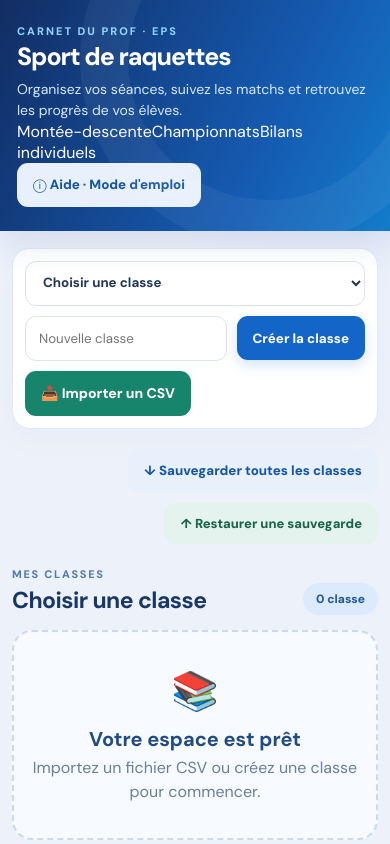
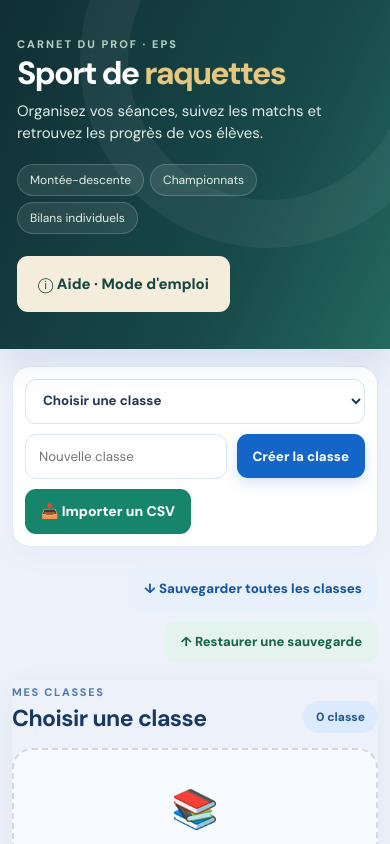
Before and after one commit to EPS-BARLETTA/Sports-de-raquettes-par-sexe, a React (Vite) app: page / in a window 390 px wide. Shown: the top 844 px of the page. Built offline with nearby package versions, Linux system fonts and the light colour scheme.

Commit message:
Design raffine de la page de garde et bouton aide persistant

```diff
--- a/src/app.css
+++ b/src/app.css
@@ -143,3 +143,7 @@
 @media(max-width:850px){.raquettes-app .court-workspace{grid-template-columns:1fr}.raquettes-app .students-panel,.raquettes-app .courts-panel{padding:15px}}
 
 .session-picker{display:flex;align-items:center;gap:14px;flex-wrap:wrap;padding:15px 18px;margin:16px 0;background:#edf4fc;border-radius:15px}.session-picker strong{font-size:16px;color:#224b7c}.session-picker select{min-width:210px;font-size:16px!important}.session-archive{padding:20px;border:2px solid #c9dcee;border-radius:18px;margin-bottom:15px;background:#f7fbff}.session-archive table{width:100%;border-collapse:collapse}.session-archive th,.session-archive td{padding:10px;text-align:left;border-bottom:1px solid #deebf4}.return-notice{background:#fff6e9;border:1px solid #e5cfa9;border-radius:14px;padding:17px;margin:14px 0}.return-notice strong{font-size:17px;color:#81571e}.return-notice p{font-size:14px;color:#6b572d}.help-dialog{background:#fff;border-radius:22px;padding:25px;width:min(740px,100%);max-height:88vh;overflow-y:auto}.help-dialog h2{font-size:26px}.help-sections{display:grid;grid-template-columns:repeat(2,minmax(0,1fr));gap:12px;margin:18px 0}.help-sections section{background:#f4f8fc;border:1px solid #dfebf4;border-radius:15px;padding:17px}.help-sections h3{font-size:17px;color:#205b86;margin:0 0 8px}.help-sections p{font-size:14px;line-height:1.55;color:#536c7e;margin:0}@media(max-width:650px){.help-sections{grid-template-columns:1fr}}
+
+/* Identité d'accueil sobre et professionnelle */
+.raquettes-app>.app-heading{display:flex;align-items:center;justify-content:space-between;gap:22px;min-height:210px;background:linear-gradient(115deg,#102f35 0%,#184a4a 65%,#24695f 100%)!important;padding-top:37px!important;padding-bottom:37px!important}
+.app-heading .hero-copy{position:relative;z-index:1}.app-heading h1{font-size:clamp(32px,4vw,49px)!important;letter-spacing:-1.7px!important}.app-heading h1 em{font-style:normal;color:#e5c780}.app-heading p{font-size:15px!important;color:#e0ece8!important;max-width:650px}.app-heading .eyebrow{color:#b5cfc4!important}.hero-tags{display:flex;flex-wrap:wrap;gap:9px;margin-top:19px}.hero-tags span{font-size:12px;color:#e1eee7;background:#ffffff16;border:1px solid #ffffff30;padding:7px 12px;border-radius:999px}.raquettes-app .hero-help{position:relative;z-index:2;color:#19463f!important;background:#f5eddb!important;font-size:15px!important;padding:16px 21px!important;min-height:56px!important;white-space:nowrap}.raquettes-app .class-overview,.raquettes-app .workspace-heading{box-shadow:0 10px 30px #183e3610}.raquettes-app .module-tile.active{background:#215e63!important;border-color:#215e63!important}.raquettes-app .module-tile.active .module-tile-title,.raquettes-app .module-tile.active .module-tile-desc,.raquettes-app .module-tile.active .module-tile-arrow{color:white!important}@media(max-width:720px){.raquettes-app>.app-heading{flex-wrap:wrap}.hero-tags{gap:6px}}
```
